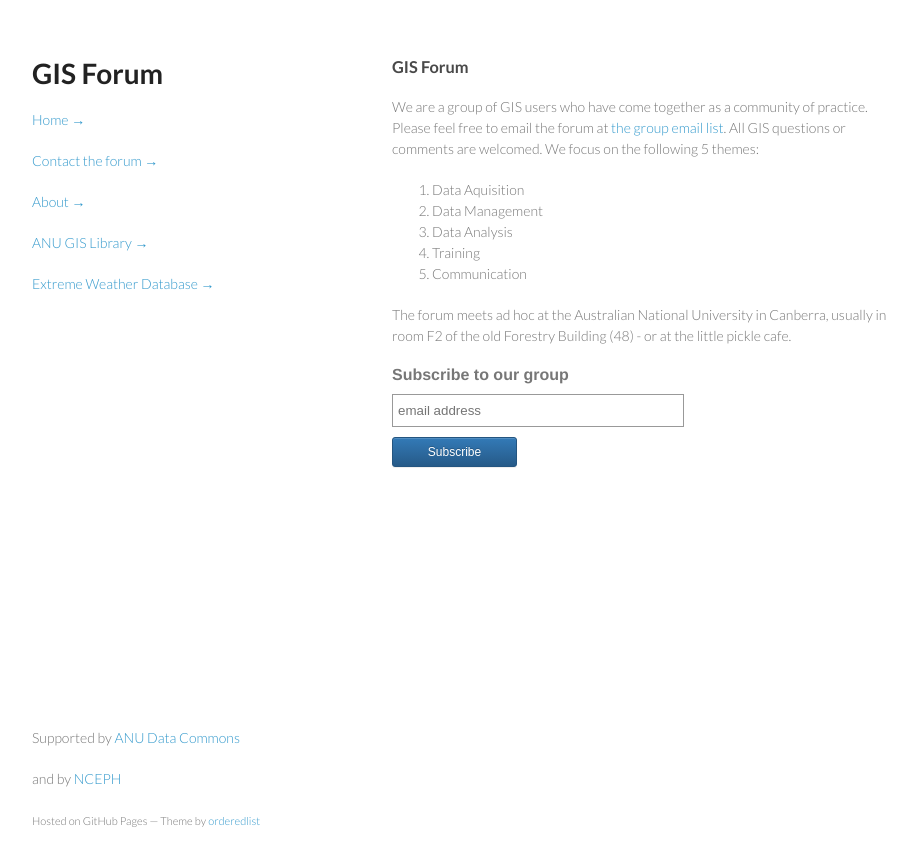
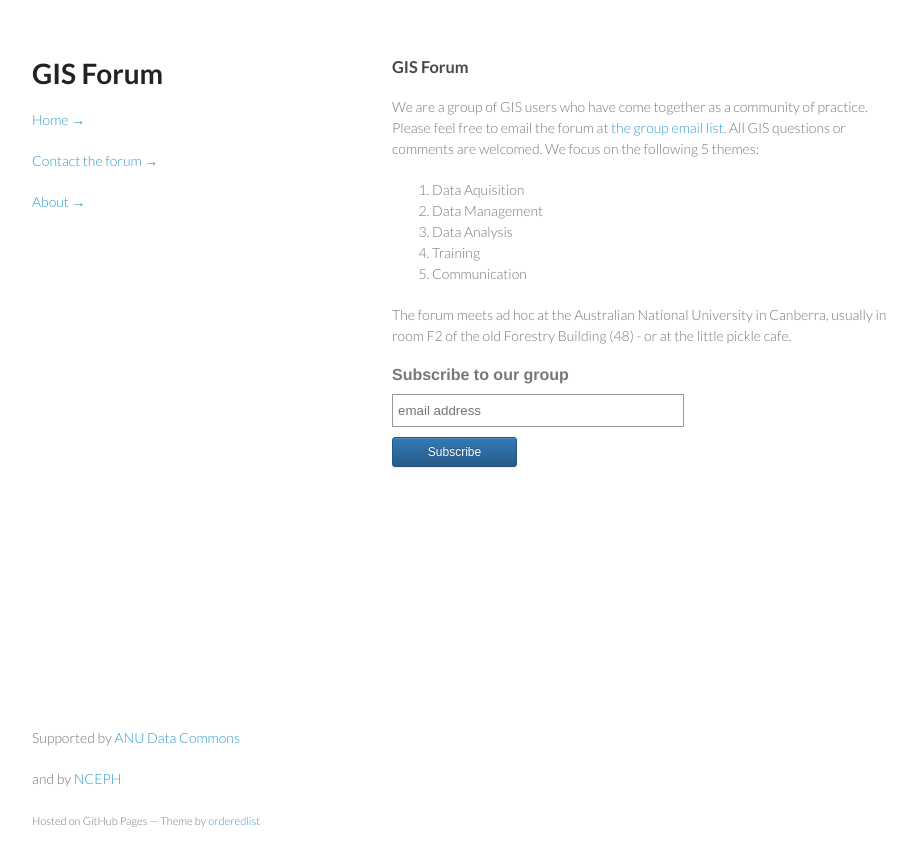
Before and after one commit to gis-forum/gis-forum.github.com, a Jekyll site: the page built from index.md, in a window 1280 px wide. Shown: the top 866 px of the page, without its empty margins (178-1095 px from the left). Built offline with Jekyll 4.4.1, drawn with Linux system fonts in a browser that asks for light colours.

Commit message:
Update default.html

```diff
--- a/_layouts/default.html
+++ b/_layouts/default.html
@@ -25,16 +25,14 @@
               <!-- <p>Links:</p> -->
               <a class="home" href="http://gis-forum.github.com">Home →</a>
               <p></p>
-              <a class="Contact the project" href="mailto:ivan.hanigan@canberra.edu.au">Contact the forum →</a>
+              <a class="Contact the project" href="https://groups.io/g/gis-forum">Contact the forum →</a>
               <!--<p></p>-->
               <!--<a class="Font of all wisdom" href="www.google.com">Font of all wisdom →</a>-->
               <p></p>
               <a class="About" href="/aboutus.html">About →</a>
               <!--<a class="About" href="/aboutus.html">About →</a>-->
-              <p></p>
-              <p><a class="gislibrary" href="/gislibrary-info.html">ANU GIS Library →</a></p>
-              <p></p>
-              <p><a class="ewedb" href="/ewedb-info.html">Extreme Weather Database →</a></p>
+
+
 
 
 
```
